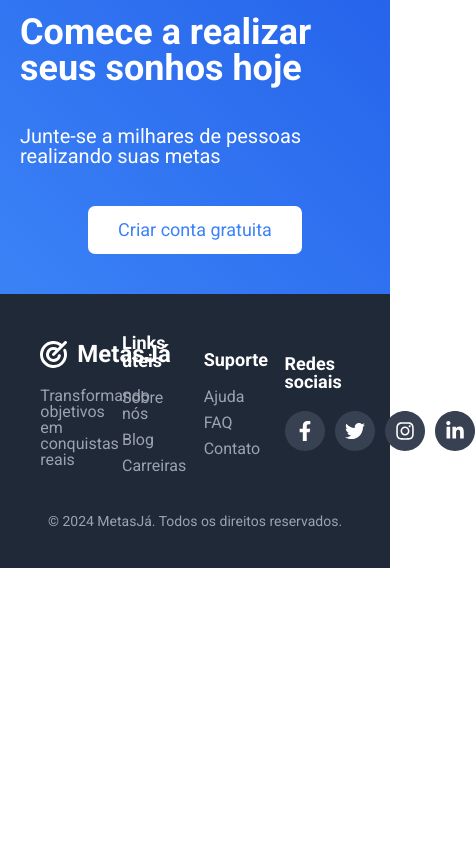
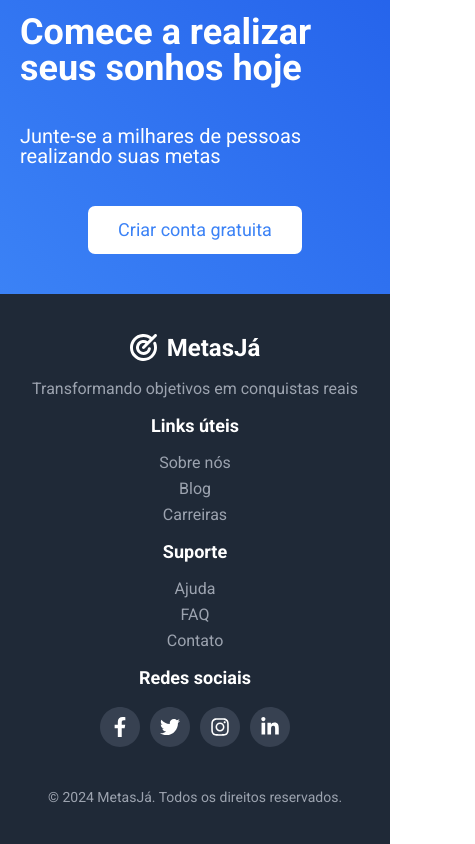
Before and after one commit to VictorFioravanteXavier/MetasJa, an Angular app: page / in a window 390 px wide. Shown: the part 2365-3209 px from the top of the page, 475 px wide, since content can reach past the window. Before the commit the page ends 2933 px from the top, so only its background shows below. Built offline with nearby package versions, Linux system fonts and the light colour scheme.

Commit message:
deixando o footer responsivo

```diff
--- a/src/app/shared/footer/footer.component.scss
+++ b/src/app/shared/footer/footer.component.scss
@@ -94,3 +94,113 @@
         }
     }
 }
+
+
+@media (max-width: 768px) {
+    :host {
+        footer {
+            #blocos {
+                flex-wrap: wrap;
+                flex-direction: column;
+                gap: rem(20px);
+                justify-content: center;
+
+                #bloco1 {
+                    display: flex;
+                    justify-content: center;
+                    flex-direction: column;
+                    max-width: 100%;
+                    gap: rem(20px);
+
+                    #title-footer {
+                        display: inline-flex;
+                        align-items: center;
+                        gap: rem(10px);
+                        justify-content: center;
+
+                        h2 {
+
+                            font-weight: bolder;
+                            color: $branco;
+                            font-size: rem(24px);
+                        }
+                    }
+
+                    p {
+                        font-size: rem(16px);
+                        color: $font_third_color;
+                    }
+                }
+
+                #bloco2, #bloco3 {
+                    display: flex;
+                    flex-direction: column;
+                    justify-content: center;
+
+
+                    max-width: 100%;
+                    gap: rem(20px);
+
+                    h3{
+                        font-size: rem(18px);
+                        font-weight: 700;
+                    }
+
+                    ul{
+                        display: flex;
+                        flex-direction: column;
+                        gap: rem(10px);
+                        justify-content: center;
+
+
+                        li{
+                            text-align: center;
+
+                            a{
+                                color: $font_third_color !important;
+                                font-size: rem(16px);
+
+                                &:hover{
+                                    text-decoration: underline;
+                                }
+                            }
+                        }
+                    }
+                }
+
+                #bloco4 {
+                    display: flex;
+                    flex-direction: column;
+                    max-width: 100%;
+                    gap: rem(20px);
+                    justify-content: center;
+
+
+                    h3{
+                        font-size: rem(18px);
+                        font-weight: 700;
+                        text-align: center;
+                    }
+
+                    ul {
+                        display: flex;
+                        gap: rem(10px);
+                        justify-content: center;
+                        text-align: center;
+
+                    }
+                }
+            }
+
+            #bottom-footer{
+                margin-top: rem(40px);
+                width: 100%;
+                display: flex;
+                align-items: center;
+                justify-content: center;
+                color: $font_third_color;
+                font-size: rem(14px);
+            }
+        }
+    }
+}
```
